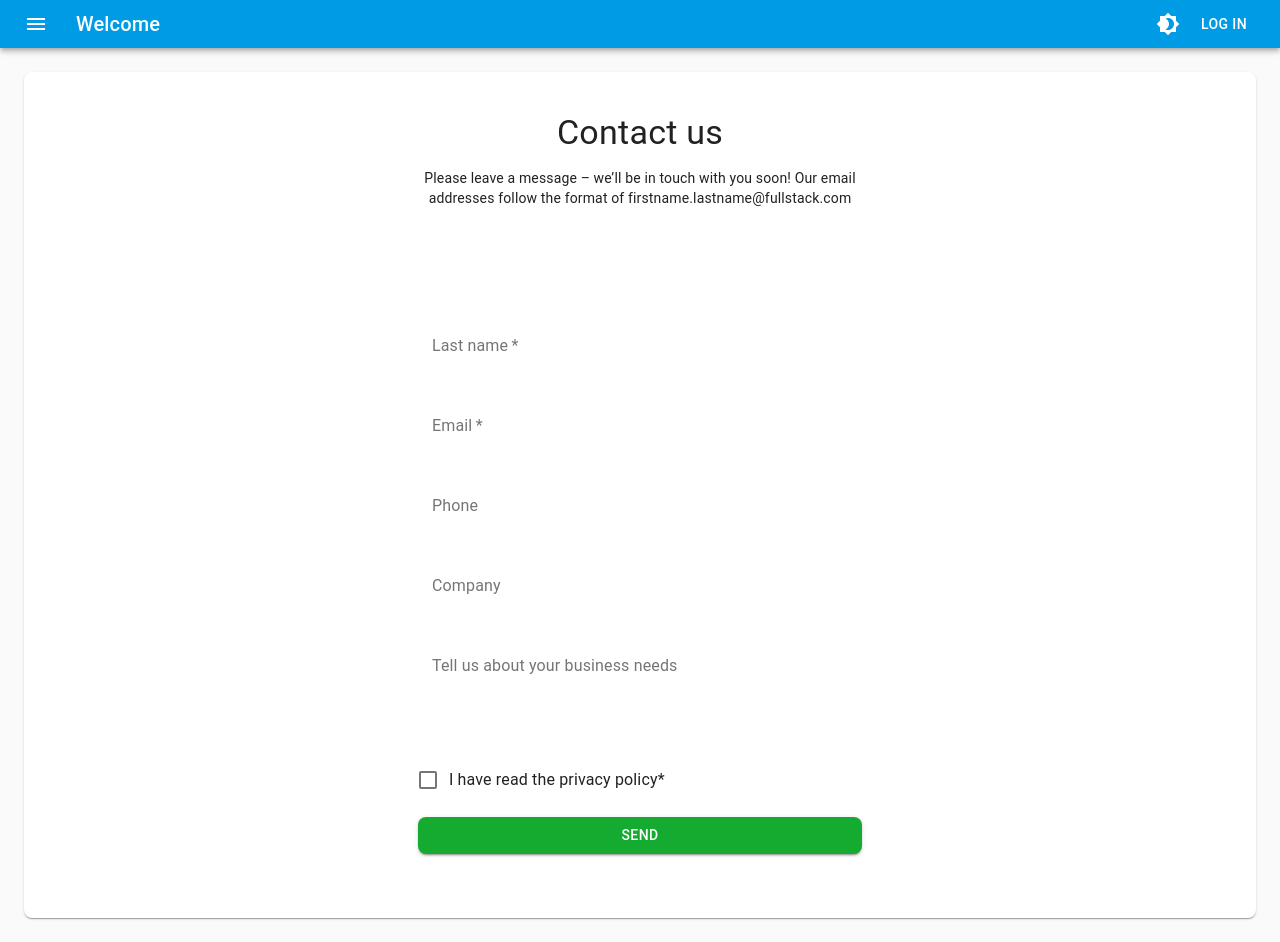
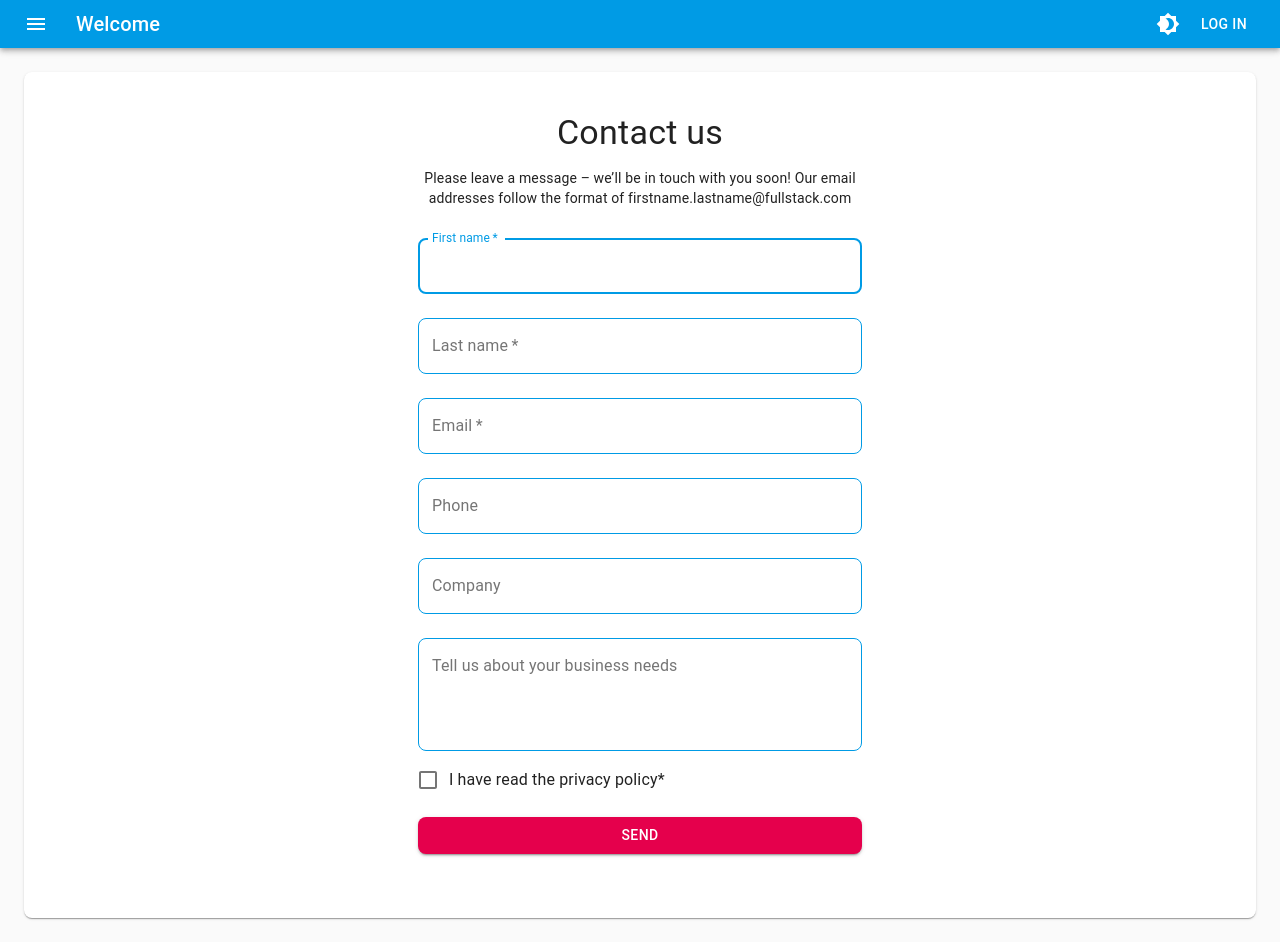
Before and after one commit to JonesTPG/fullstack-theme-base, a React (Create React App) app in the folder front-end/: page /contact-us in a window 1280 px wide. Built offline with nearby package versions, Linux system fonts and the light colour scheme; no server answers; what apollo-cache-persist, apollo-link-ws would draw is missing.

Commit message:
Changed theme colors based on color wheel.

```diff
--- a/front-end/src/AppStyles.js
+++ b/front-end/src/AppStyles.js
@@ -6,7 +6,7 @@ export const mainTheme = createMuiTheme({
       main: '#009be5'
     },
     secondary: {
-      main: '#15AA30'
+      main: '#e5004c'
     }
   },
   typography: {
--- a/front-end/src/components/contact/ContactForm.jsx
+++ b/front-end/src/components/contact/ContactForm.jsx
@@ -9,6 +9,7 @@ import Card from '@material-ui/core/Card';
 import CardContent from '@material-ui/core/CardContent';
 import Button from '@material-ui/core/Button';
 import { CREATE_CONTACT } from '../../queries/contact';
+import { withRouter } from 'react-router-dom';
 
 import { useMutation } from '@apollo/react-hooks';
 import useNotification from '../../hooks/notification';
@@ -25,26 +26,26 @@ const useStyles = makeStyles(theme => ({
   },
   root: {
     '& label.Mui-focused': {
-      color: 'white'
+      color: '#009be5'
     },
     '& .MuiInput-underline:after': {
-      borderBottomColor: 'white'
+      borderBottomColor: '#009be5'
     },
     '& .MuiOutlinedInput-root': {
       '& fieldset': {
-        borderColor: 'white'
+        borderColor: '#009be5'
       },
       '&:hover fieldset': {
-        borderColor: 'white'
+        borderColor: '#009be5'
       },
       '&.Mui-focused fieldset': {
-        borderColor: 'white'
+        borderColor: '#009be5'
       }
     }
   }
 }));
 
-const ContactForm = () => {
+const ContactForm = props => {
   const notification = useNotification();
 
   const classes = useStyles();
@@ -59,7 +60,13 @@ const ContactForm = () => {
   const [addContact] = useMutation(CREATE_CONTACT, {
     onCompleted({ data }) {
       console.log(data);
-      //ohjaus esim etusivulle, tai kiitosviesti
+      notification.showNotification(
+        'Thank you for your message! We will get back to you as soon as possible.',
+        'success'
+      );
+
+      return;
+      props.history.push('/');
     },
 
     onError() {
@@ -219,4 +226,5 @@ const ContactForm = () => {
     </React.Fragment>
   );
 };
-export default ContactForm;
+
+export default withRouter(ContactForm);
```
